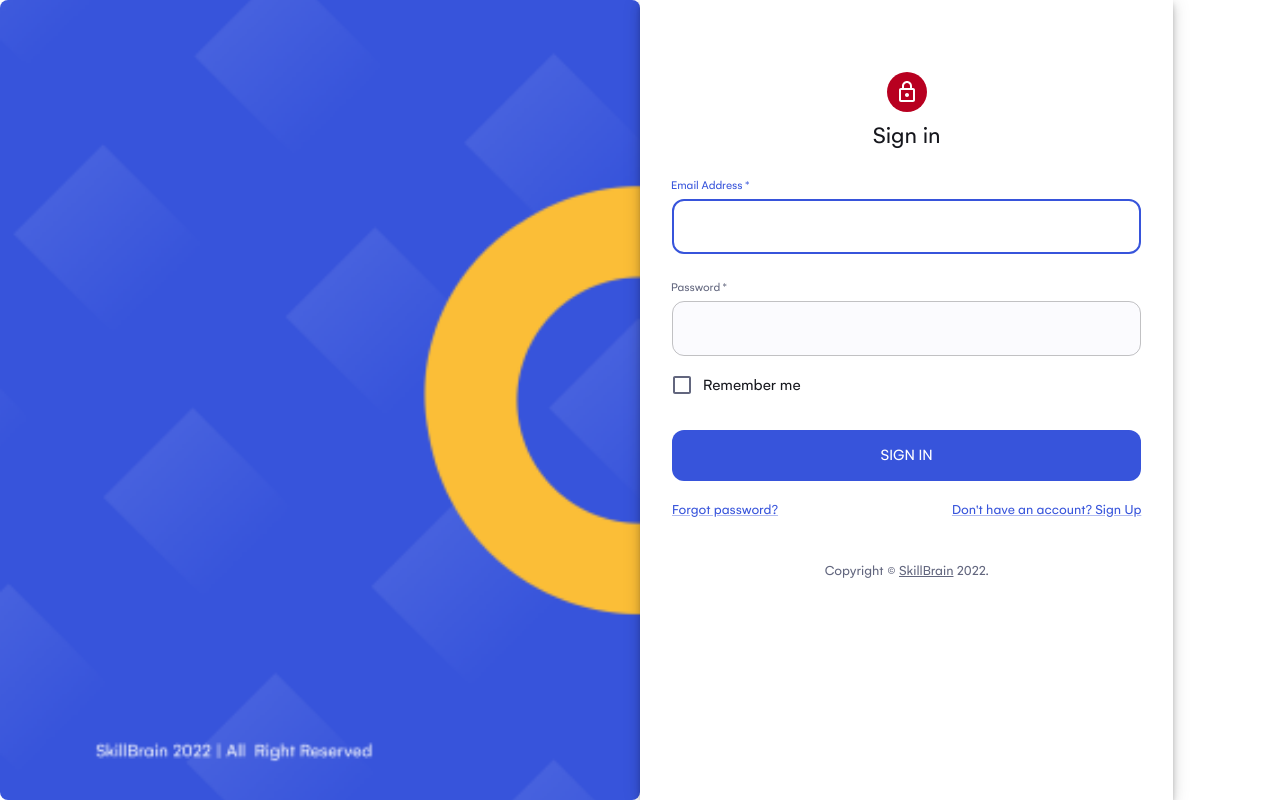
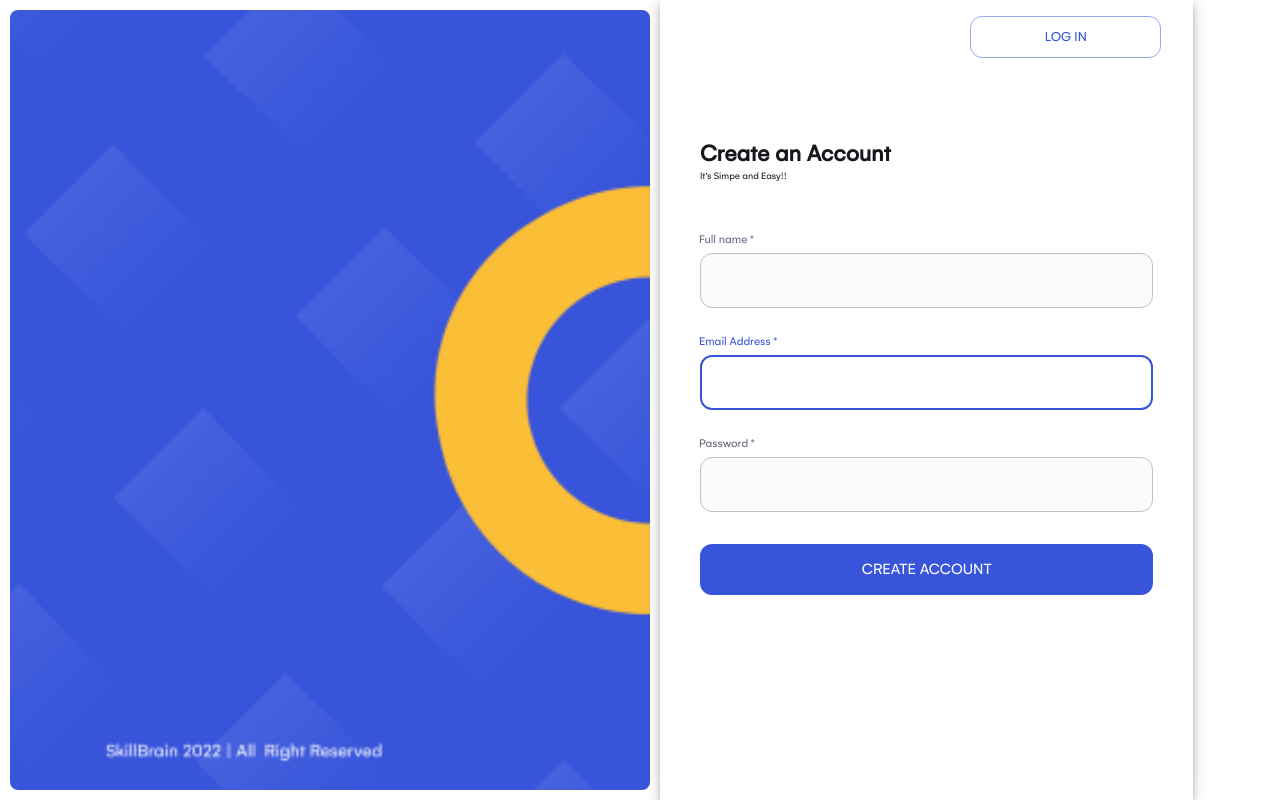
Before and after one commit to SkillBrainFrontend/Semicolon-Task-Manager-Andromeda, a React (Create React App) app: page / in a window 1280 px wide. Built offline with nearby package versions, Linux system fonts and the light colour scheme.

Commit message:
createAccount

```diff
--- a/src/components/components/WelcomeScreen/WelcomeScreen.jsx
+++ b/src/components/components/WelcomeScreen/WelcomeScreen.jsx
@@ -1,39 +1,18 @@
 import * as React from "react";
 
-import LockOutlinedIcon from "@mui/icons-material/LockOutlined";
-import {
-	Avatar,
-	Box,
-	CssBaseline,
-	Grid,
-	Link,
-	Paper,
-	Typography,
-} from "@mui/material";
+import { Box, CssBaseline, Grid, Paper, Typography } from "@mui/material";
 
 import Placeholder from "../../../assets/images/Placeholder.png";
+import { Button } from "../../shared";
 import CreateAccountForm from "../createAccountForm/CreateAccountForm";
 
-function Copyright(props) {
+export default function WelcomeScreen() {
 	return (
-		<Typography
-			align="center"
-			color="text.secondary"
-			variant="body2"
-			{...props}
+		<Grid
+			component="main"
+			container
+			sx={{ background: "default", height: "100vh" }}
 		>
-			{"Copyright © "}
-			<Link color="inherit" href="https://skillbrain.com/" target="_blank">
-				SkillBrain
-			</Link>{" "}
-			{new Date().getFullYear()}.
-		</Typography>
-	);
-}
-
-export default function SignInSide() {
-	return (
-		<Grid component="main" container sx={{ height: "100vh" }}>
 			<CssBaseline />
 			<Grid
 				item
@@ -41,32 +20,52 @@ export default function SignInSide() {
 				sm={4}
 				xs={false}
 				sx={{
+					margin: 1.25,
 					backgroundImage: `url(${Placeholder})`,
 					backgroundRepeat: "no-repeat",
-					backgroundColor: (t) => t.palette.primary.main,
+					// backgroundColor: (t) => t.palette.primary.main,
 					backgroundSize: "cover",
 					backgroundPosition: "center",
 					borderRadius: 2,
 				}}
 			/>
-			<Grid component={Paper} elevation={6} item md={5} sm={8} square xs={12}>
+			<Grid
+				component={Paper}
+				elevation={6}
+				item
+				md={5}
+				sm={9}
+				square
+				xs={12}
+				sx={{
+					display: "flex",
+					flexDirection: "column",
+					alignItems: "flex-end",
+				}}
+			>
+				<Button
+					size="small"
+					sx={{ mx: 4, my: 2, fontWeight: 500 }}
+					variant="outlined"
+				>
+					Log In
+				</Button>
 				<Box
 					sx={{
 						my: 8,
-						mx: 4,
+						mx: 5,
 						display: "flex",
 						flexDirection: "column",
-						alignItems: "center",
+						alignItems: "flex-start",
 					}}
 				>
-					<Avatar sx={{ m: 1, bgcolor: "secondary.main" }}>
-						<LockOutlinedIcon />
-					</Avatar>
-					<Typography component="h1" variant="h5">
-						Sign in
+					<Typography component="h1" sx={{ fontWeight: 700 }} variant="h5">
+						Create an Account
+					</Typography>
+					<Typography sx={{ fontSize: 10, lineHeight: 1.25, mb: 3 }}>
+						It’s Simpe and Easy!!
 					</Typography>
 					<CreateAccountForm />
-					<Copyright sx={{ mt: 5 }} />
 				</Box>
 			</Grid>
 		</Grid>
--- a/src/components/components/createAccountForm/CreateAccountForm.jsx
+++ b/src/components/components/createAccountForm/CreateAccountForm.jsx
@@ -14,6 +14,7 @@ const LoginFormSchema = Yup.object().shape({
 function CreateAccountForm() {
 	const { handleChange, values, handleSubmit, errors, isValid } = useFormik({
 		initialValues: {
+			name: "",
 			email: "",
 			password: "",
 			rememberMe: false,
@@ -27,6 +28,20 @@ function CreateAccountForm() {
 
 	return (
 		<Box component="form" onSubmit={handleSubmit} sx={{ mt: 1 }}>
+			<Input
+				autoComplete="name"
+				autoFocus
+				error={errors.name}
+				fullWidth
+				helperText={errors.name}
+				id="name"
+				label="Full name"
+				margin="normal"
+				name="name"
+				onChange={handleChange}
+				required
+				value={values.name}
+			/>
 			<Input
 				autoComplete="email"
 				autoFocus
@@ -55,18 +70,7 @@ function CreateAccountForm() {
 				type="password"
 				value={values.password}
 			/>
-			<FormControlLabel
-				label="Remember me"
-				control={
-					<Checkbox
-						checked={values.rememberMe.checked}
-						color="primary"
-						name="rememberMe"
-						onChange={handleChange}
-						value="remember"
-					/>
-				}
-			/>
+
 			<Button
 				disabled={!isValid}
 				fullWidth
@@ -74,20 +78,8 @@ function CreateAccountForm() {
 				type="submit"
 				variant="contained"
 			>
-				Sign In
+				Create Account
 			</Button>
-			<Grid container>
-				<Grid item xs>
-					<Link href="#" variant="body2">
-						Forgot password?
-					</Link>
-				</Grid>
-				<Grid item>
-					<Link href="#" variant="body2">
-						Don&apos;t have an account? Sign Up
-					</Link>
-				</Grid>
-			</Grid>
 		</Box>
 	);
 }
--- a/src/components/components/loginForm/LoginForm.jsx
+++ b/src/components/components/loginForm/LoginForm.jsx
@@ -4,7 +4,7 @@ import * as Yup from "yup";
 
 import { Box, Checkbox, FormControlLabel, Grid, Link } from "@mui/material";
 
-import { Button, Input } from "../../../components/shared";
+import { Button, Input } from "../../shared";
 
 const LoginFormSchema = Yup.object().shape({
 	email: Yup.string().email("Invalid email").required("Required"),
@@ -26,7 +26,11 @@ function LoginForm() {
 	});
 
 	return (
-		<Box component="form" onSubmit={handleSubmit} sx={{ mt: 1 }}>
+		<Box
+			component="form"
+			onSubmit={handleSubmit}
+			sx={{ boxShadow: "none", mt: 1 }}
+		>
 			<Input
 				autoComplete="email"
 				autoFocus
```
